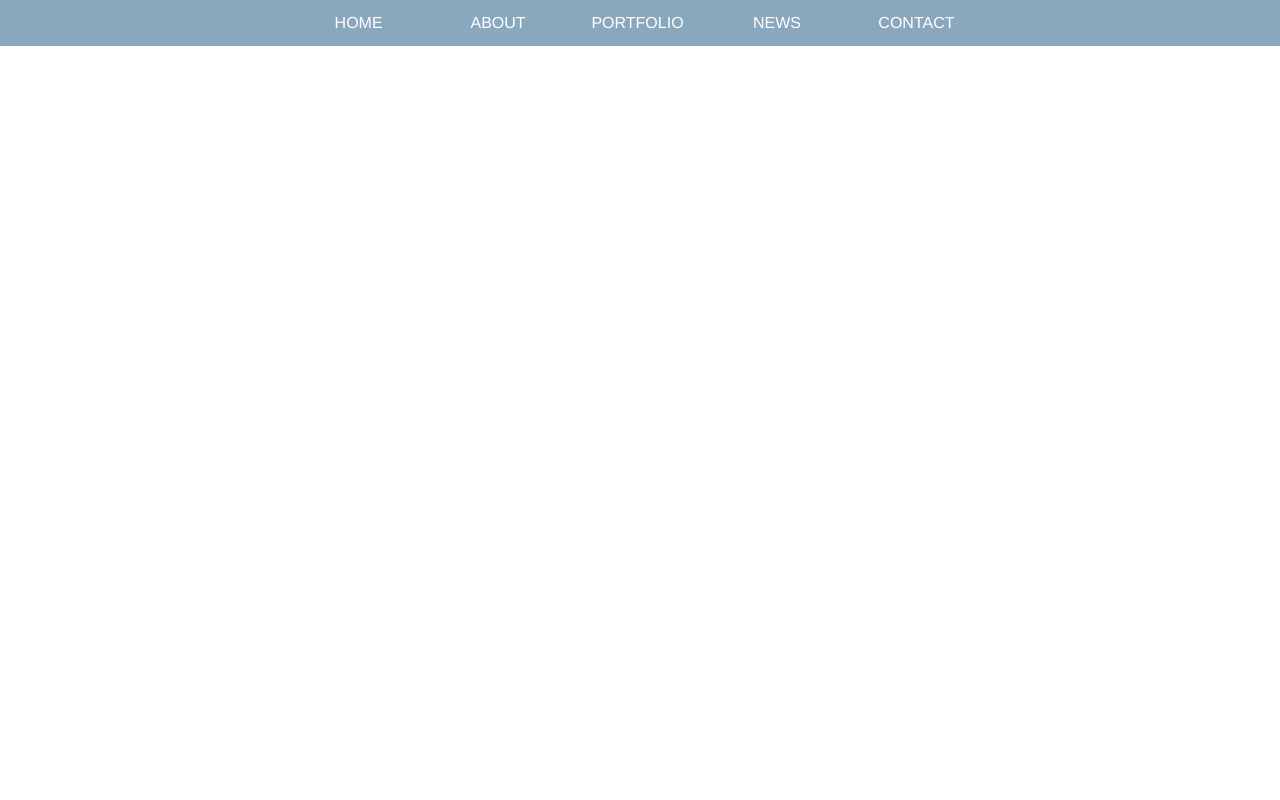
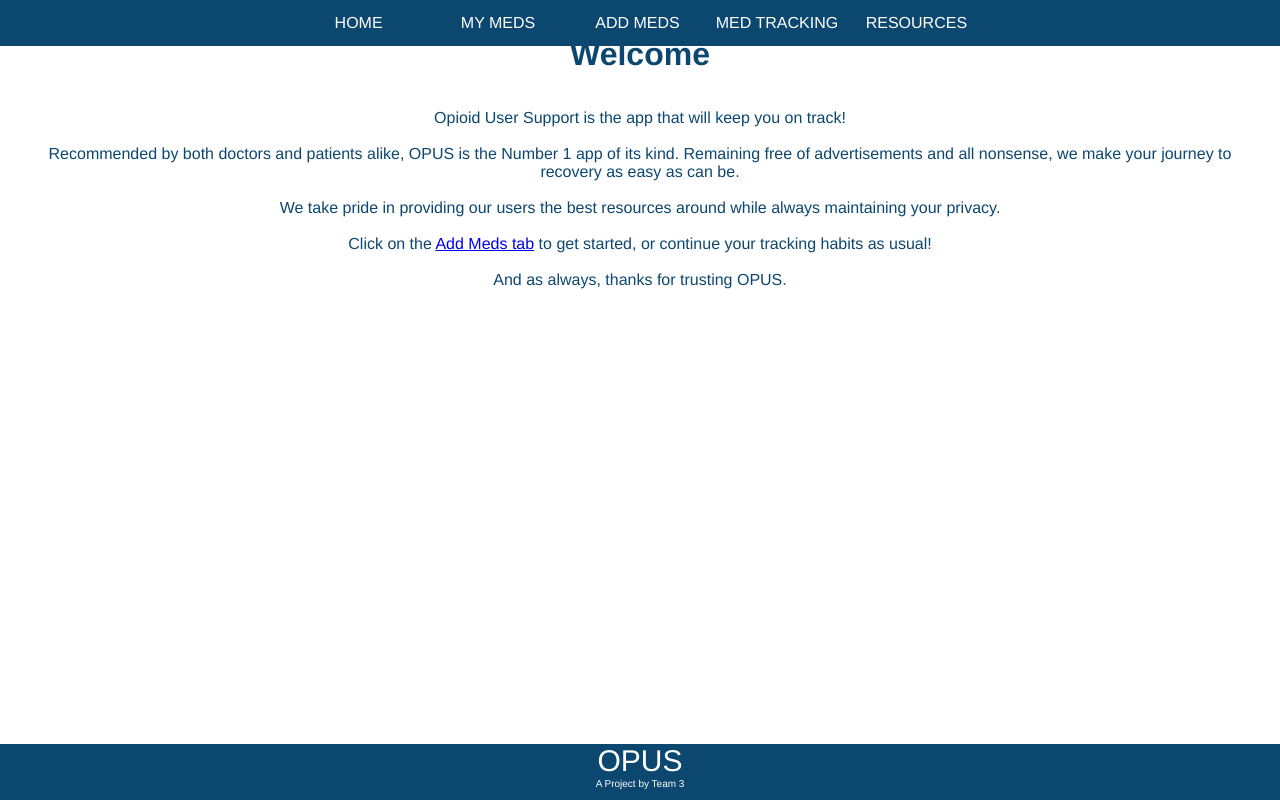
Before and after one commit to asm121/OPUS, a plain HTML site: page index.html in a window 1280 px wide. Drawn offline with nearby package versions, Linux system fonts and the light colour scheme.

Commit message:
Update index.html

```diff
--- a/index.html
+++ b/index.html
@@ -13,11 +13,25 @@
        body {
            font-family: Helvetica, Arial, sans-serif;
            font-size:16px;
+           background-color: ;
+           position: relative;
+           margin: 0;
+           padding-bottom: 6rem;
+           min-height: 100%;
+       }
+       h1, h2, h3, p {
+           text-align: center;
+           color: rgb(12,71,112);
+       }
+       .body-text {
+           color: rgb(12,71,112);
+           padding-left: 45px;
+           padding-right: 45px;
        }
        .mobile-menu {
            display:block;
            width:100%;
-            background: #8aa8bd/*e0b88f/*c99393/*e5d1a4/*dcc591/*EFD3A3*/;
+           background: rgb(12,71,112)/*e0b88f/*c99393/*e5d1a4/*dcc591/*EFD3A3*/;
            line-height: 1.6em;
            font-weight: 400;
            width:100%;
@@ -33,7 +47,7 @@
            text-align:center;
            width:100%;
            position: absolute;
-            background: #8aa8bd;
+           background: rgb(12,71,112);
        }
 
        /*Create a horizontal list with spacing*/
@@ -51,7 +65,7 @@
            font-family: "Helvetica Neue", Helvetica, Arial, sans-serif;
            color: #fff;
            text-transform:uppercase;
-            background: #8aa8bd;
+           background: rgb(12,71,112);
            text-decoration: none;
            margin-left:-5px;
            padding: 10px 0;
@@ -104,7 +118,7 @@
        .mobile-menu .show-menu {
            text-decoration: none;
            color: #fff;
-            background: #8aa8bd;
+           background: rgb(12,71,112);
            text-align: center;
            padding: 10px 15px;
            display: none;
@@ -114,6 +128,7 @@
 
        .mobile-menu .show-menu span{
            padding-left: 35px;
+           font-size: 32px;
        }
 
        /*Hide checkbox*/
@@ -128,7 +143,7 @@
 
        /*Responsive Styles*/
 
-        @media screen and (max-width : 800px){
+       @media screen and (max-width : 1000px){
            .mobile-menu .lines {
                border-bottom: 15px double #f8f8f8;
                border-top: 5px solid #f8f8f8;
@@ -156,6 +171,24 @@
                display:block;
            }
        }
+       .footer {
+           background-color: rgb(12,71,112);
+           color: #fff;
+           font-size: 30px;
+           height: auto;
+           margin-bottom: 0px;
+           position:fixed;
+           right: 0;
+           bottom: 0;
+           left: 0;
+       }
+       .footer-head {
+           color: #fff;
+       }
+       .footer-p {
+           font-size: 10px;
+           color: #fff;
+       }
 
    </style>
    <script>
@@ -164,16 +197,41 @@
 </head>
 <body>
 <nav class="mobile-menu">
-    <label for="show-menu" class="show-menu"><span>Menu</span><div class="lines"></div></label>
+   <label for="show-menu" class="show-menu"><span>OPUS</span><div class="lines"></div></label>
    <input type="checkbox" id="show-menu">
    <ul id="menu">
-        <li><a href="#">Home</a></li>
-        <li>			<a href="#">About</a>		</li>
-        <li>			<a href="#">Portfolio</a>		</li>
-        <li><a href="#">News</a></li>
-        <li><a href="#">Contact</a></li>
+       <li><a href="index.html">Home</a></li>
+       <li><a href="my-meds.html">My Meds</a></li>
+       <li><a href="add-med.html">Add Meds</a></li>
+       <li><a href="track.html">Med Tracking</a></li>
+       <li><a href="resources.html">Resources</a></li>
    </ul>
 </nav>
 
+    <div class="body-text">
+        <br><br>
+
+        <h1>Welcome</h1>
+
+        <br><br>
+
+        <p>Opioid User Support is the app that will keep you on track!
+            <br><br>
+            Recommended by both doctors and patients alike, OPUS is the Number 1 app of its kind. Remaining free of advertisements and all nonsense, we make your journey to recovery as easy as can be.
+            <br><br>
+            We take pride in providing our users the best resources around while always maintaining your privacy.
+            <br><br>
+            Click on the <a href="add-med.html">Add Meds tab</a> to get started, or continue your tracking habits as usual!
+            <br><br>
+            And as always, thanks for trusting OPUS.
+        </p>
+
+    </div>
+
+    <div class="footer">
+        <p class="footer-head">OPUS</p>
+        <p class="footer-p">A Project by Team 3<br><br></p>
+    </div>
+
 </body>
 </html>
```
Lines whose indentation alone changed are shown as unchanged.
